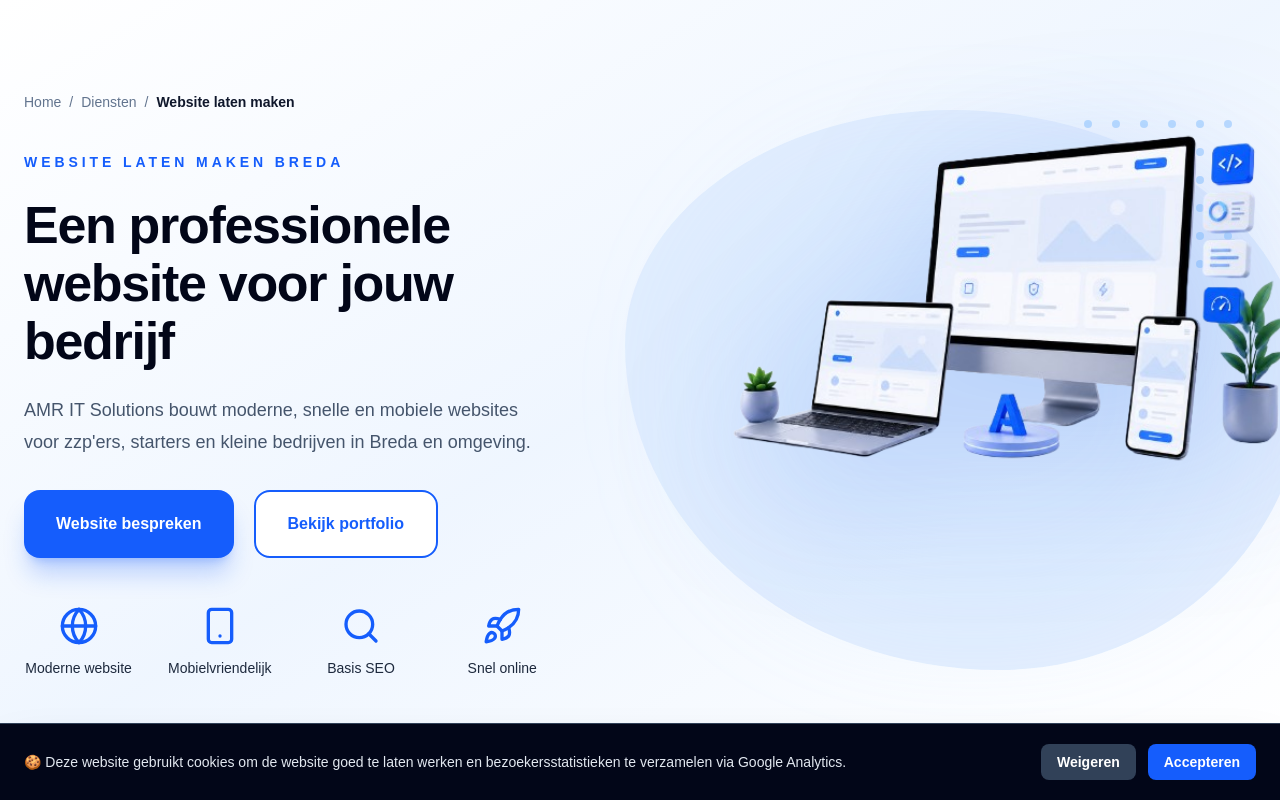
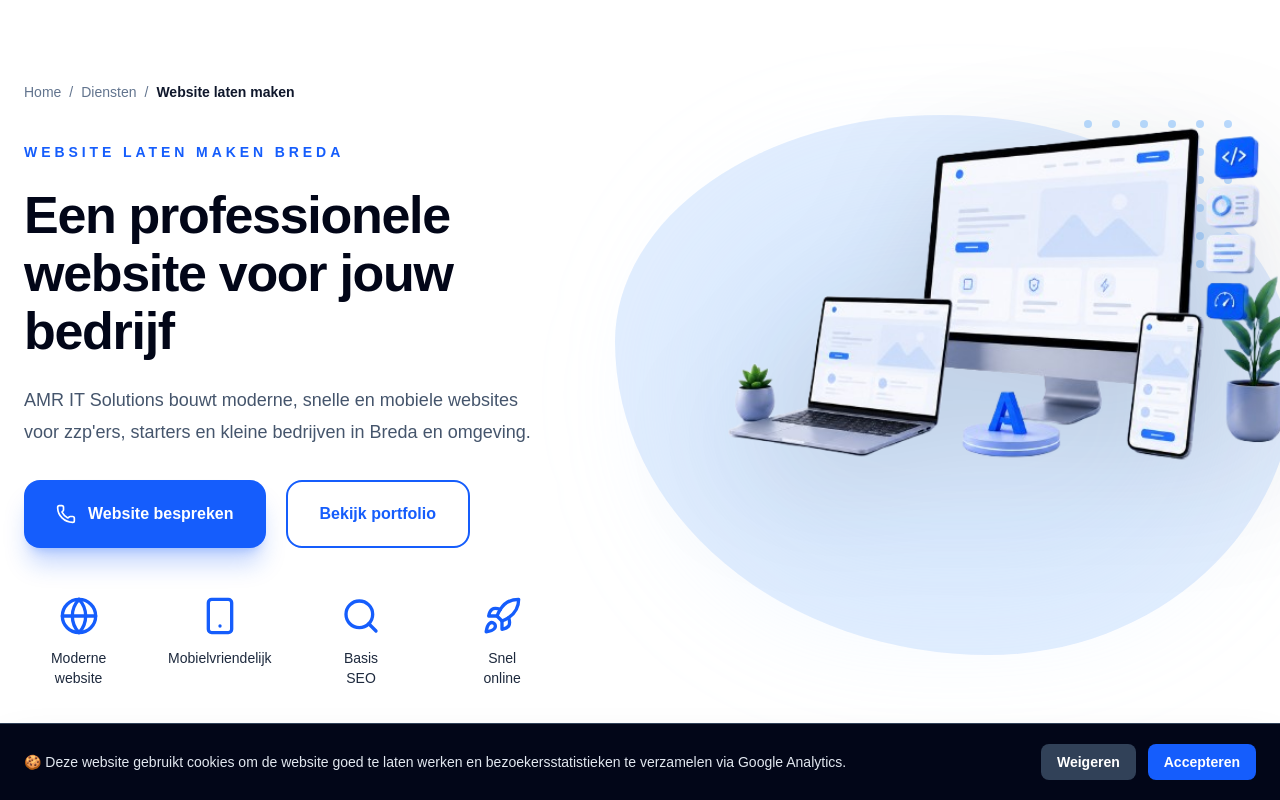
Before and after one commit to amritsolutions/amr-it-solutions, a Next.js app: page /website-laten-maken in a window 1280 px wide. Shown: the top 800 px of the page. Built offline with nearby package versions, Linux system fonts and the light colour scheme.

Commit message:
website laten maken verbeteren

```diff
--- a/components/WebsiteHero.tsx
+++ b/components/WebsiteHero.tsx
@@ -1,17 +1,17 @@
 import Image from "next/image";
 import Breadcrumb from "@/components/Breadcrumb";
-import { Globe, Smartphone, Search, Rocket } from "lucide-react";
+import { Globe, Smartphone, Search, Rocket, Phone } from "lucide-react";
 
 const benefits = [
-  { Icon: Globe, text: "Moderne website" },
+  { Icon: Globe, text: "Moderne\nwebsite" },
   { Icon: Smartphone, text: "Mobielvriendelijk" },
-  { Icon: Search, text: "Basis SEO" },
-  { Icon: Rocket, text: "Snel online" },
+  { Icon: Search, text: "Basis\nSEO" },
+  { Icon: Rocket, text: "Snel\nonline" },
 ];
 
 export default function WebsiteHero() {
   return (
-    <section className="relative overflow-hidden bg-gradient-to-br from-white via-blue-50 to-white">
+    <section className="relative overflow-hidden bg-white">
       <div className="mx-auto grid min-h-[720px] max-w-7xl items-center gap-12 px-6 py-20 lg:grid-cols-[0.9fr_1.1fr]">
         <div className="relative z-20">
           <Breadcrumb current="Website laten maken" />
@@ -34,6 +34,7 @@ export default function WebsiteHero() {
               href="/#contact"
               className="inline-flex items-center gap-3 rounded-2xl bg-blue-600 px-8 py-5 font-bold text-white shadow-xl shadow-blue-600/25 transition-all duration-300 hover:-translate-y-1 hover:bg-blue-700"
             >
+              <Phone className="h-5 w-5" />
               Website bespreken
             </a>
 
@@ -49,18 +50,20 @@ export default function WebsiteHero() {
             {benefits.map(({ Icon, text }) => (
               <div key={text} className="text-center text-slate-800">
                 <Icon className="mx-auto mb-3 h-10 w-10 text-blue-600" />
-                <p className="text-sm font-medium leading-5">{text}</p>
+                <p className="whitespace-pre-line text-sm font-medium leading-5">
+                  {text}
+                </p>
               </div>
             ))}
           </div>
         </div>
 
-        <div className="relative mt-10 min-h-[300px] lg:mt-0 lg:min-h-[610px]">
-          <div className="absolute left-1/2 top-4 h-[340px] w-[360px] -translate-x-1/2 rounded-[48%_52%_45%_55%/42%_48%_52%_58%] bg-blue-100/75 lg:left-[20px] lg:top-[30px] lg:h-[560px] lg:w-[680px] lg:translate-x-0" />
+        <div className="relative hidden min-h-[610px] lg:block">
+          <div className="absolute left-[10px] top-[35px] h-[540px] w-[680px] rounded-[48%_52%_45%_55%/42%_48%_52%_58%] bg-blue-100/80" />
 
-          <div className="absolute left-1/2 top-10 h-[280px] w-[300px] -translate-x-1/2 rounded-full bg-blue-200/25 blur-3xl lg:left-[110px] lg:top-[100px] lg:h-[420px] lg:w-[520px] lg:translate-x-0" />
+          <div className="absolute left-[70px] top-[100px] h-[430px] w-[560px] rounded-full bg-blue-200/25 blur-3xl" />
 
-          <div className="absolute right-6 top-10 z-10 hidden grid-cols-6 gap-5 opacity-55 lg:grid">
+          <div className="absolute right-6 top-10 z-10 grid grid-cols-6 gap-5 opacity-60">
             {Array.from({ length: 36 }).map((_, i) => (
               <span key={i} className="h-2 w-2 rounded-full bg-blue-300" />
             ))}
@@ -68,11 +71,11 @@ export default function WebsiteHero() {
 
           <Image
             src="/images/website-hero.png"
-            alt="Professionele website laten maken in Breda"
+            alt="Website laten maken Breda"
             width={950}
             height={720}
             priority
-            className="relative z-20 mx-auto mt-2 w-[105%] max-w-[620px] object-contain drop-shadow-[0_30px_70px_rgba(37,99,235,0.18)] transition duration-500 hover:scale-[1.02] lg:mt-4 lg:w-[110%] lg:max-w-none lg:-translate-x-6"
+            className="relative z-20 mt-2 w-[112%] max-w-none -translate-x-8 object-contain drop-shadow-[0_30px_60px_rgba(15,23,42,0.13)] transition duration-500 hover:scale-[1.02]"
           />
         </div>
       </div>
```
